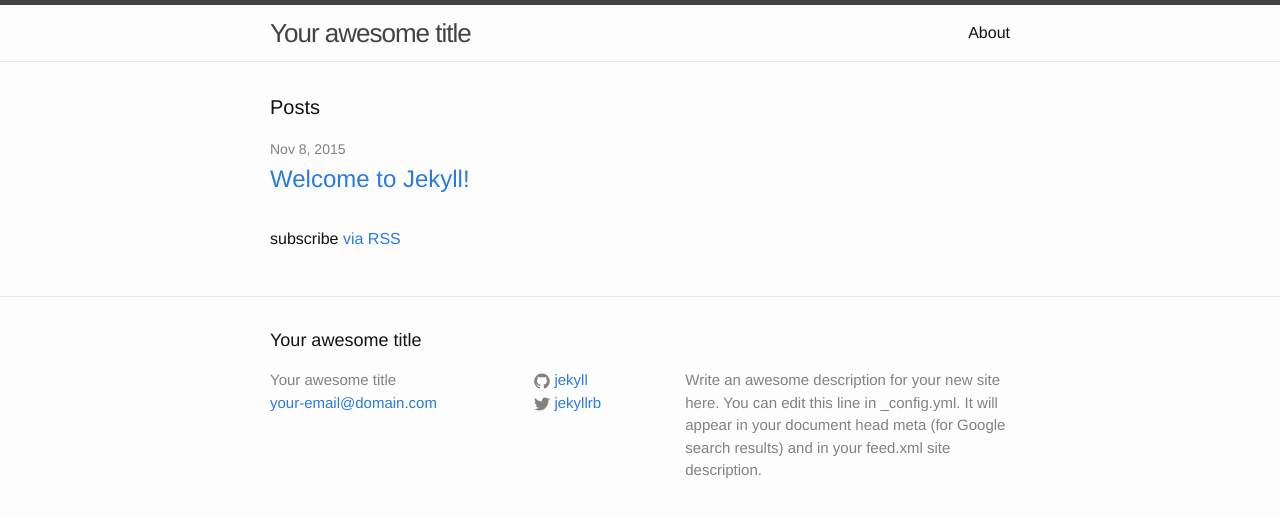
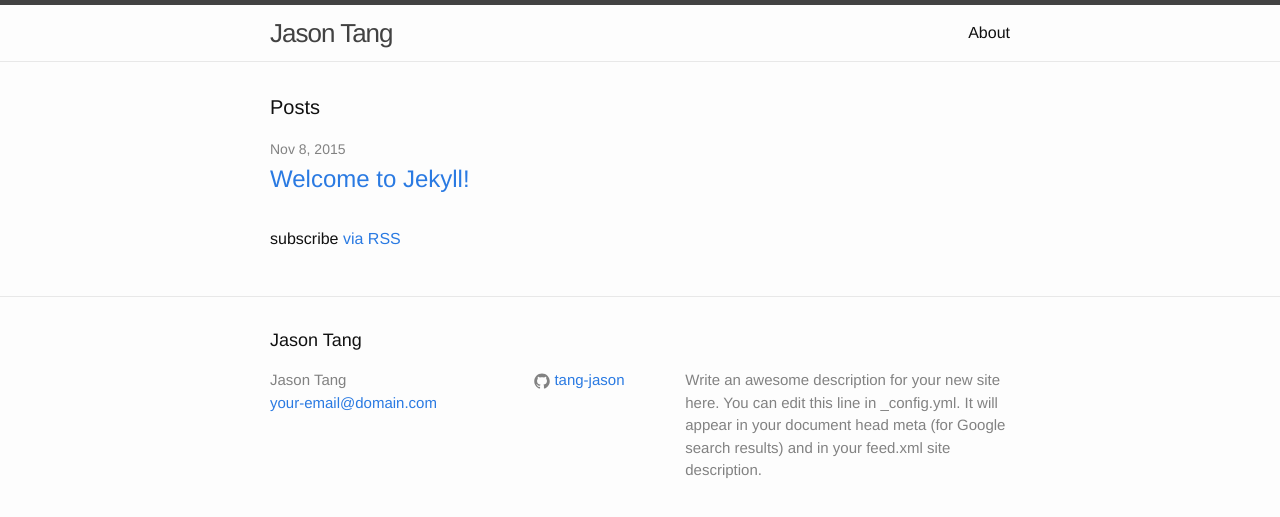
Before and after one commit to tang-jason/tang-jason.github.io, a Jekyll site: the page built from index.html, in a window 1280 px wide. Shown: the top 517 px of the page. Built offline with Jekyll 4.4.1, drawn with Linux system fonts in a browser that asks for light colours.

Commit message:
edit config

```diff
--- a/_config.yml
+++ b/_config.yml
@@ -6,16 +6,15 @@
 # 'jekyll serve'. If you change this file, please restart the server process.
 
 # Site settings
-title: Your awesome title
+title: Jason Tang
 email: your-email@domain.com
 description: > # this means to ignore newlines until "baseurl:"
   Write an awesome description for your new site here. You can edit this
   line in _config.yml. It will appear in your document head meta (for
   Google search results) and in your feed.xml site description.
 baseurl: "" # the subpath of your site, e.g. /blog
-url: "http://yourdomain.com" # the base hostname & protocol for your site
-twitter_username: jekyllrb
-github_username:  jekyll
+url: "tang-jason.github.io" # the base hostname & protocol for your site
+github_username:  tang-jason
 
 # Build settings
 markdown: kramdown
```
